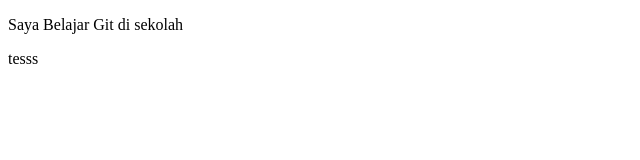
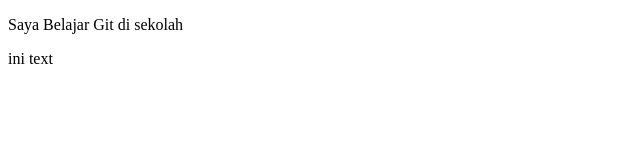
Before and after one commit to petelpop/ProjectLatihan, a plain HTML site: page index.html in a window 1280 px wide. Shown: the full height of the page, 0-640 px from the left. Drawn offline with Linux system fonts and the light colour scheme.

Commit message:
edit text

```diff
--- a/index.html
+++ b/index.html
@@ -12,6 +12,6 @@
     Saya Belajar Git di sekolah
  </p>
 
-    <p> tesss </p>
+    <p> ini text </p>
 </body>
 </html>
```
